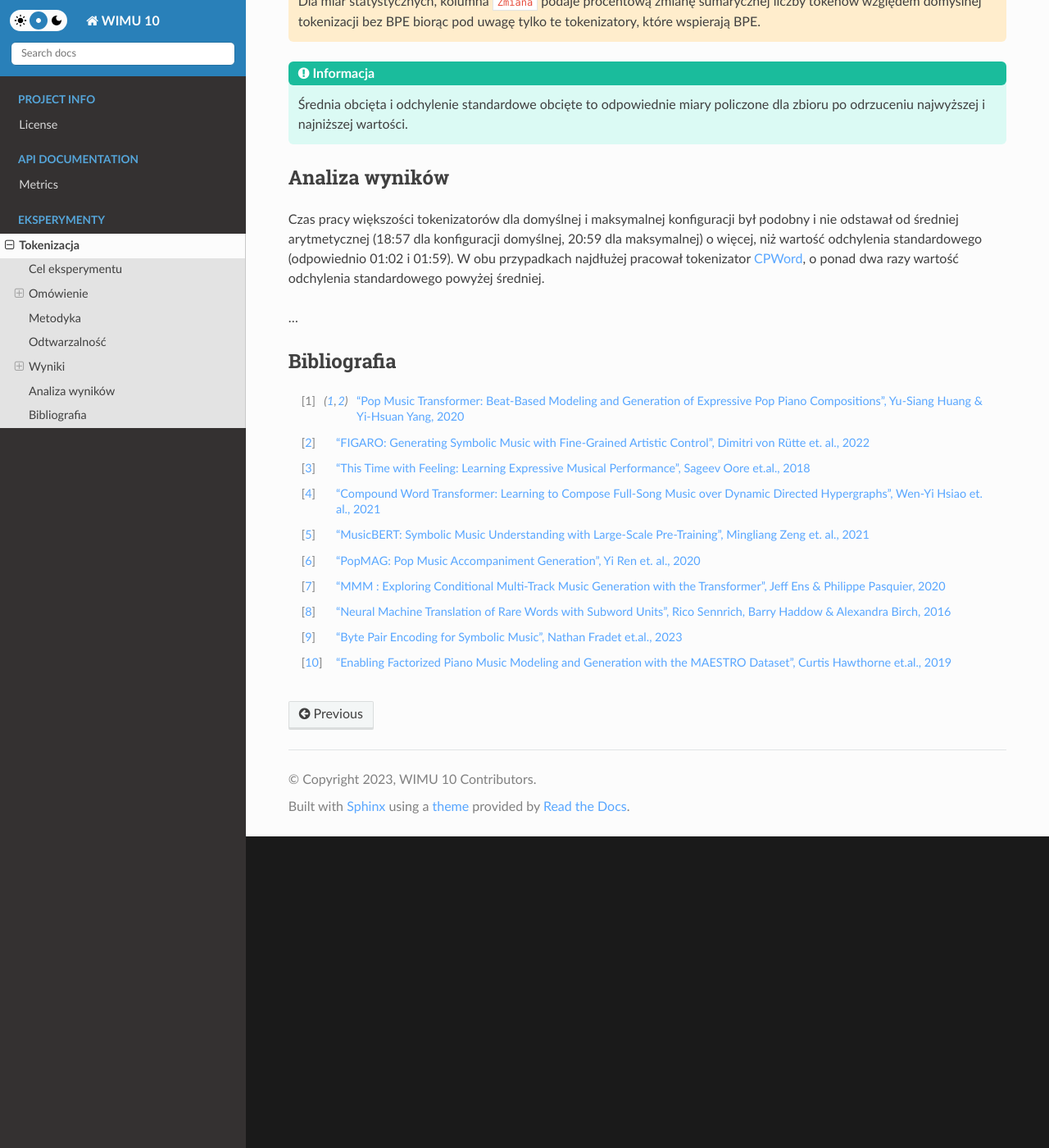
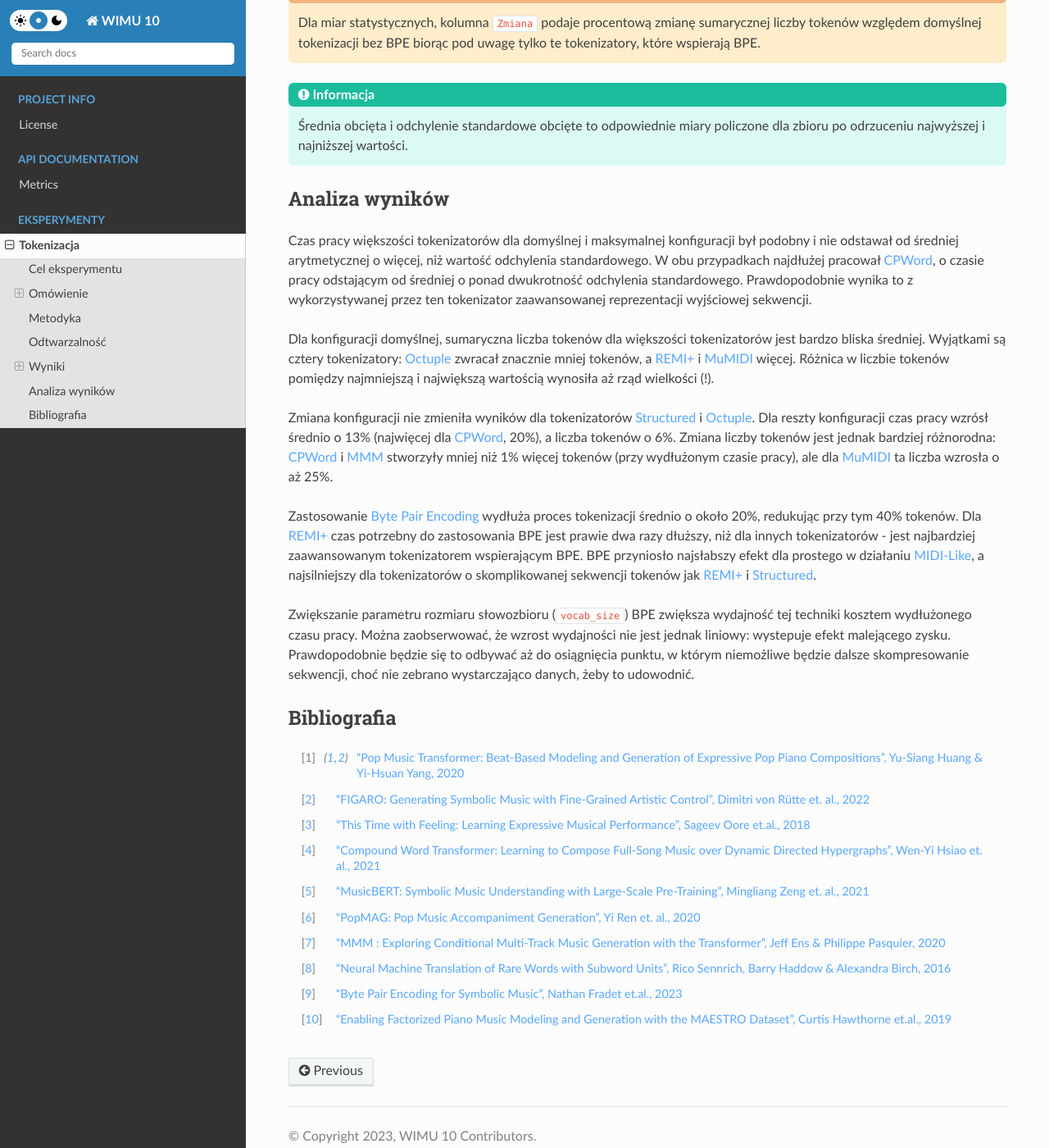
Before and after one commit to Dove6/WIMU10, a Sphinx documentation site: the page built from docs/research/tokenization.md, in a window 1280 px wide and 1400 px high, scrolled down 5575 px. Shown: the whole window at 82% size. Built offline with Sphinx 7.4.7 and the Read the Docs theme 2.0.0, drawn with Linux system fonts in a browser that asks for light colours; some of the changed text lies outside the part shown.

Commit message:
'Tis done

```diff
--- a/docs/research/tokenization.md
+++ b/docs/research/tokenization.md
@@ -8,7 +8,8 @@ tokenów wejściowych do modeli sztucznej inteligencji.
 * Zbadanie różnic pomiędzy tokenizatorami MIDI udostępnionymi w bibliotece [MidiTok][miditok] poprzez
 porównanie długości sekwencji wyjściowych oraz wydajności (potrzebnego czasu pracy),
 * Zbadanie wpływu metod tokenizacji na wydajność [Byte Pair Encoding][bpe],
-* Porównanie zalet i wad BPE na praktycznym przykładzie.
+* Porównanie zalet i wad BPE na praktycznym przykładzie,
+* Zbadanie wpływu rozmiaru słowozbioru na wydajność [Byte Pair Encoding][bpe].
 
 ## Omówienie
 
@@ -17,7 +18,7 @@ porównanie długości sekwencji wyjściowych oraz wydajności (potrzebnego czas
 W ramach [MidiTok][miditok] dostępne jest 9 tokenizatorów o wspólnym interfejsie.
 
 * [REMI][remi][^huang2020] (2020) - jednościeżkowy tokenizator,
-* [REMIPlus][remiplus][^rutte2022] (2022) - REMI wspierający wiele ścieżek i zmienne metrum,
+* [REMI+][remiplus][^rutte2022] (2022) - REMI wspierający wiele ścieżek i zmienne metrum,
 * [MIDI-Like][midilike][^oore2018] (2018) - prosty tokenizer bezpośrednio zamieniający wydarzenia
 MIDI na tokeny,
 * [TSD][tsd] - podobnie jak MIDI-Like, ale używa tokenów *Duration* zamiast *NoteOn* i *NoteOff*,
@@ -55,8 +56,10 @@ ankietowanych słuchaczy w porównaniu z modelami korzystającymi z innych techn
 Tokenizacje przeprowadzono na zbiorze danych [MAESTRO][maestro][^hawthorne2018] dla każdego tokenizatora w czterech
 konfiguracjach, jeżeli to było możliwe[{sup}`*`](#tip-bpe):
 
-* Domyślna - z [domyślnymi parametrami tokenizatorów](https://miditok.readthedocs.io/en/latest/bases.html#miditok.TokenizerConfig) w [MidiTok][miditok],
-* Maksymalna - z dodatkowymi parametrami (poniżej) pozwalającymi na uzyskanie większej liczby typów tokenów,
+* Domyślna - z [domyślnymi parametrami tokenizatorów](https://miditok.readthedocs.io/en/latest/bases.html#miditok.TokenizerConfig)
+w [MidiTok][miditok],
+* Maksymalna - z dodatkowymi parametrami (poniżej) pozwalającymi na uzyskanie większej liczby typów
+tokenów,
 * Domyślna + [Byte Pair Encoding][bpe]. Parametr [`vocab_size`][vcb_size] dla BPE ustawiono na 500,
 * Maksymalna + [Byte Pair Encoding][bpe]. Parametr [`vocab_size`][vcb_size] dla BPE ustawiono na 1500.
 
@@ -115,7 +118,7 @@ Należy uruchomić je w następującej kolejności:
 |Tokenizator              |Czas trwania [mm:ss]|Sum. l. tokenów|Śr. l. tokenów na utwór|
 |-------------------------|--------------------|---------------|-----------------------|
 |[REMI][remi]             |              18:40 |      25609001 |              20069.75 |
-|[REMIPlus][remiplus]     |              18:47 |      33005326 |              25866.24 |
+|[REMI+][remiplus]        |              18:47 |      33005326 |              25866.24 |
 |[MIDI-Like][midilike]    |              18:38 |      27683849 |              21695.81 |
 |[TSD][tsd]               |              18:30 |      25259075 |              19795.51 |
 |[Structured][structured] |              18:22 |      28158348 |              22067.67 |
@@ -136,7 +139,7 @@ Należy uruchomić je w następującej kolejności:
 |Tokenizator              |Czas trwania [mm:ss]|Sum. l. tokenów|Śr. l. tokenów na utwór|Zmiana[{sup}`?`](#tip-zmiana) |
 |-------------------------|--------------------|---------------|-----------------------|-------|
 |[REMI][remi]             |              20:02 |      27505955 |              21556.39 | +7.4% |
-|[REMIPlus][remiplus]     |              20:43 |      34570154 |              27092.60 | +4.7% |
+|[REMI+][remiplus]        |              20:43 |      34570154 |              27092.60 | +4.7% |
 |[MIDI-Like][midilike]    |              20:58 |      28404955 |              22260.94 | +2.6% |
 |[TSD][tsd]               |              21:00 |      26111058 |              20463.21 | +3.4% |
 |[Structured][structured] |              18:12 |      28158348 |              22067.67 |   +0% |
@@ -157,7 +160,7 @@ Należy uruchomić je w następującej kolejności:
 |Tokenizator              |Czas trwania [mm:ss]|Sum. l. tokenów|Śr. l. tokenów na utwór|Zmiana[{sup}`?`](#tip-zmiana) |
 |-------------------------|--------------------|---------------|-----------------------|-------|
 |[REMI][remi]             |              03:02 |      15897898 |              12459.17 |-37.9% |
-|[REMIPlus][remiplus]     |              07:10 |      16936156 |              13272.85 |-48.7% |
+|[REMI+][remiplus]        |              07:10 |      16936156 |              13272.85 |-48.7% |
 |[MIDI-Like][midilike]    |              03:53 |      18532471 |              14523.88 |-33.1% |
 |[TSD][tsd]               |              02:58 |      14699582 |              11520.05 |-41.8% |
 |[Structured][structured] |              04:16 |      14869314 |              11653.07 |-47.2% |
@@ -178,7 +181,7 @@ Należy uruchomić je w następującej kolejności:
 |Tokenizator              |Czas trwania [mm:ss]|Sum. l. tokenów|Śr. l. tokenów na utwór|Zmiana[{sup}`?`](#tip-zmiana) |
 |-------------------------|--------------------|---------------|-----------------------|-------|
 |[REMI][remi]             |              03:55 |      17436890 |              13665.27 |-31.9% |
-|[REMIPlus][remiplus]     |              08:20 |      18545390 |              14534.00 |-43.8% |
+|[REMI+][remiplus]        |              08:20 |      18545390 |              14534.00 |-43.8% |
 |[MIDI-Like][midilike]    |              04:11 |      19668473 |              15414.16 |-29.0% |
 |[TSD][tsd]               |              03:14 |      15506756 |              12152.63 |-38.6% |
 |[Structured][structured] |              04:15 |      14869314 |              11653.07 |-47.2% |
@@ -196,35 +199,37 @@ Należy uruchomić je w następującej kolejności:
 
 ### Domyślna tokenizacja, [Byte Pair Encoding][bpe], różny rozmiar słowozbioru
 
-|Rozmiar słowozbioru|Tokenizator             |Czas trwania [mm:ss]|Sum. l. tokenów|Śr. l. tokenów na utwór|Zmiana[{sup}`?`](#tip-zmiana) |
-|-------------------|------------------------|--------------------|---------------|-----------------------|-------|
-|               500 |[REMI][remi]            |              02:38 |      17941505 |              14060.74 |-29.9% |
-|              1000 |[REMI][remi]            |              03:14 |      15897898 |              12459.17 |-37.9% |
-|              1500 |[REMI][remi]            |              03:22 |      14850838 |              11638.59 |-42.0% |
-|              2000 |[REMI][remi]            |              03:35 |      14153797 |              11092.32 |-44.7% |
-|              3000 |[REMI][remi]            |              04:20 |      13149400 |              11220.76 |-48.7% |
+|Rozmiar słowozbioru (`vocab_size`)|Tokenizator             |Czas trwania [mm:ss]|Sum. l. tokenów|Śr. l. tokenów na utwór|Zmiana[{sup}`?`](#tip-zmiana) |
+|----------------------------------|------------------------|--------------------|---------------|-----------------------|-------|
+|                              500 |[REMI][remi]            |              02:38 |      17941505 |              14060.74 |-29.9% |
+|                             1000 |[REMI][remi]            |              03:14 |      15897898 |              12459.17 |-37.9% |
+|                             1500 |[REMI][remi]            |              03:22 |      14850838 |              11638.59 |-42.0% |
+|                             2000 |[REMI][remi]            |              03:35 |      14153797 |              11092.32 |-44.7% |
+|                             3000 |[REMI][remi]            |              04:20 |      13149400 |              11220.76 |-48.7% |
 
 ### Maksymalna tokenizacja, [Byte Pair Encoding][bpe], różny rozmiar słowozbioru
 
-|Rozmiar słowozbioru|Tokenizator             |Czas trwania [mm:ss]|Sum. l. tokenów|Śr. l. tokenów na utwór|Zmiana[{sup}`?`](#tip-zmiana) |
-|-------------------|------------------------|--------------------|---------------|-----------------------|-------|
-|               500 |[REMI][remi]            |              03:14 |      19780309 |              15501.81 |-22.8% |
-|              1000 |[REMI][remi]            |              04:05 |      17436890 |              13665.27 |-31.9% |
-|              1500 |[REMI][remi]            |              04:16 |      16270492 |              12751.17 |-36.5% |
-|              2000 |[REMI][remi]            |              04:43 |      15473773 |              12126.78 |-39.6% |
-|              3000 |[REMI][remi]            |              05:45 |      14317688 |              11220.76 |-44.1% |
+|Rozmiar słowozbioru (`vocab_size`)|Tokenizator             |Czas trwania [mm:ss]|Sum. l. tokenów|Śr. l. tokenów na utwór|Zmiana[{sup}`?`](#tip-zmiana) |
+|----------------------------------|------------------------|--------------------|---------------|-----------------------|-------|
+|                              500 |[REMI][remi]            |              03:14 |      19780309 |              15501.81 |-22.8% |
+|                             1000 |[REMI][remi]            |              04:05 |      17436890 |              13665.27 |-31.9% |
+|                             1500 |[REMI][remi]            |              04:16 |      16270492 |              12751.17 |-36.5% |
+|                             2000 |[REMI][remi]            |              04:43 |      15473773 |              12126.78 |-39.6% |
+|                             3000 |[REMI][remi]            |              05:45 |      14317688 |              11220.76 |-44.1% |
 
 :::{admonition} Uwaga
 :class: attention
 :name: tip-zmiana
-Dla danych per tokenizator, kolumna `Zmiana` podaje procentową zmianę sumarycznej liczby tokenów względem domyślnej tokenizacji
+Dla danych per tokenizator, kolumna `Zmiana` podaje procentową zmianę sumarycznej liczby tokenów
+względem domyślnej tokenizacji
 bez BPE.
 :::
 
 :::{admonition} Uwaga
 :class: attention
 :name: tip-zmiana2
-Dla miar statystycznych, kolumna `Zmiana` podaje procentową zmianę sumarycznej liczby tokenów względem domyślnej tokenizacji
+Dla miar statystycznych, kolumna `Zmiana` podaje procentową zmianę sumarycznej liczby tokenów
+względem domyślnej tokenizacji
 bez BPE biorąc pod uwagę tylko te tokenizatory, które wspierają BPE.
 :::
 
@@ -237,12 +242,35 @@ odrzuceniu najwyższej i najniższej wartości.
 
 ## Analiza wyników
 
-Czas pracy większości tokenizatorów dla domyślnej i maksymalnej konfiguracji był podobny i nie odstawał
-od średniej arytmetycznej (18:57 dla konfiguracji domyślnej, 20:59 dla maksymalnej) o więcej, niż
-wartość odchylenia standardowego (odpowiednio 01:02 i 01:59). W obu przypadkach najdłużej pracował
-tokenizator [CPWord][cpword], o ponad dwa razy wartość odchylenia standardowego powyżej średniej.
+Czas pracy większości tokenizatorów dla domyślnej i maksymalnej konfiguracji był podobny i nie
+odstawał od średniej arytmetycznej o więcej, niż wartość odchylenia standardowego. W obu przypadkach
+najdłużej pracował [CPWord][cpword], o czasie pracy odstającym od średniej o ponad dwukrotność
+odchylenia standardowego. Prawdopodobnie wynika to z wykorzystywanej przez ten tokenizator
+zaawansowanej reprezentacji wyjściowej sekwencji.
 
-...
+Dla konfiguracji domyślnej, sumaryczna liczba tokenów dla większości tokenizatorów jest bardzo
+bliska średniej. Wyjątkami są cztery tokenizatory: [Octuple][octuple] zwracał znacznie mniej
+tokenów, a [REMI+][remiplus] i [MuMIDI][mumidi] więcej.
+Różnica w liczbie tokenów pomiędzy najmniejszą i największą wartością wynosiła aż rząd
+wielkości (!).
+
+Zmiana konfiguracji nie zmieniła wyników dla tokenizatorów [Structured][structured] i [Octuple][octuple].
+Dla reszty konfiguracji czas pracy wzrósł średnio o 13% (najwięcej dla [CPWord][cpword], 20%), a
+liczba tokenów o 6%. Zmiana liczby tokenów jest jednak bardziej różnorodna: [CPWord][cpword] i
+[MMM][mmm] stworzyły mniej niż 1% więcej tokenów (przy wydłużonym czasie pracy), ale dla
+[MuMIDI][mumidi] ta liczba wzrosła o aż 25%.
+
+Zastosowanie [Byte Pair Encoding][bpe] wydłuża proces tokenizacji średnio o około 20%, redukując przy tym
+40% tokenów. Dla [REMI+][remi] czas potrzebny do zastosowania BPE jest prawie dwa razy dłuższy,
+niż dla innych tokenizatorów - jest najbardziej zaawansowanym tokenizatorem wspierającym BPE. BPE
+przyniosło najsłabszy efekt dla prostego w działaniu [MIDI-Like][midilike], a najsilniejszy dla
+tokenizatorów o skomplikowanej sekwencji tokenów jak [REMI+][remiplus] i [Structured][structured].
+
+Zwiększanie parametru rozmiaru słowozbioru (`vocab_size`) BPE zwiększa wydajność tej techniki
+kosztem wydłużonego czasu pracy. Można zaobserwować, że wzrost wydajności nie jest jednak liniowy:
+wystepuje efekt malejącego zysku. Prawdopodobnie będzie się to odbywać aż do osiągnięcia punktu,
+w którym niemożliwe będzie dalsze skompresowanie sekwencji, choć nie zebrano wystarczająco danych,
+żeby to udowodnić.
 
 ## Bibliografia
 
```
